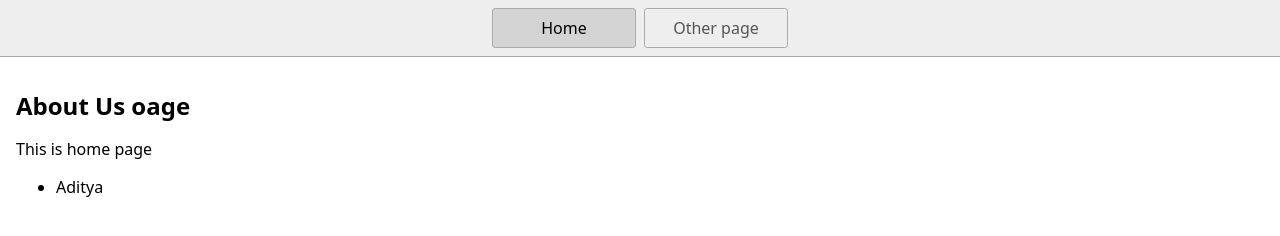
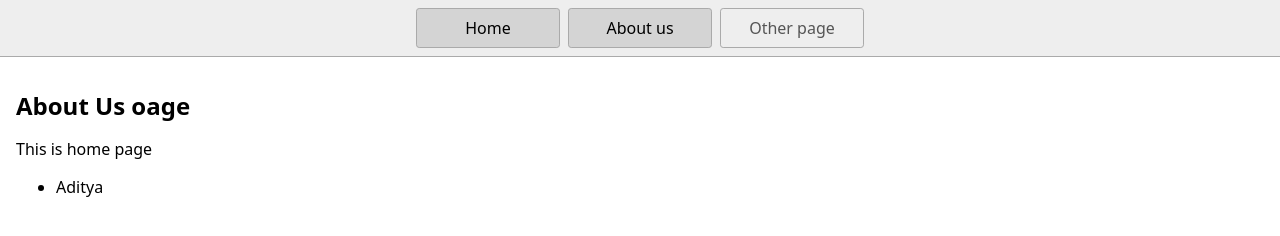
Before and after one commit to imkeshrirajj/stackblitz-starters-6ulvwx, a website: page about.html in a window 1280 px wide. Drawn offline with Linux system fonts and the light colour scheme.

Commit message:
about use nav added

```diff
--- a/about.html
+++ b/about.html
@@ -14,6 +14,7 @@
   <body>
     <nav>
       <a href="/" aria-current="page">Home</a>
+      <a href="/" aria-current="page">About us</a>
       <a href="/page2.html">Other page</a>
     </nav>
     <main>
```
